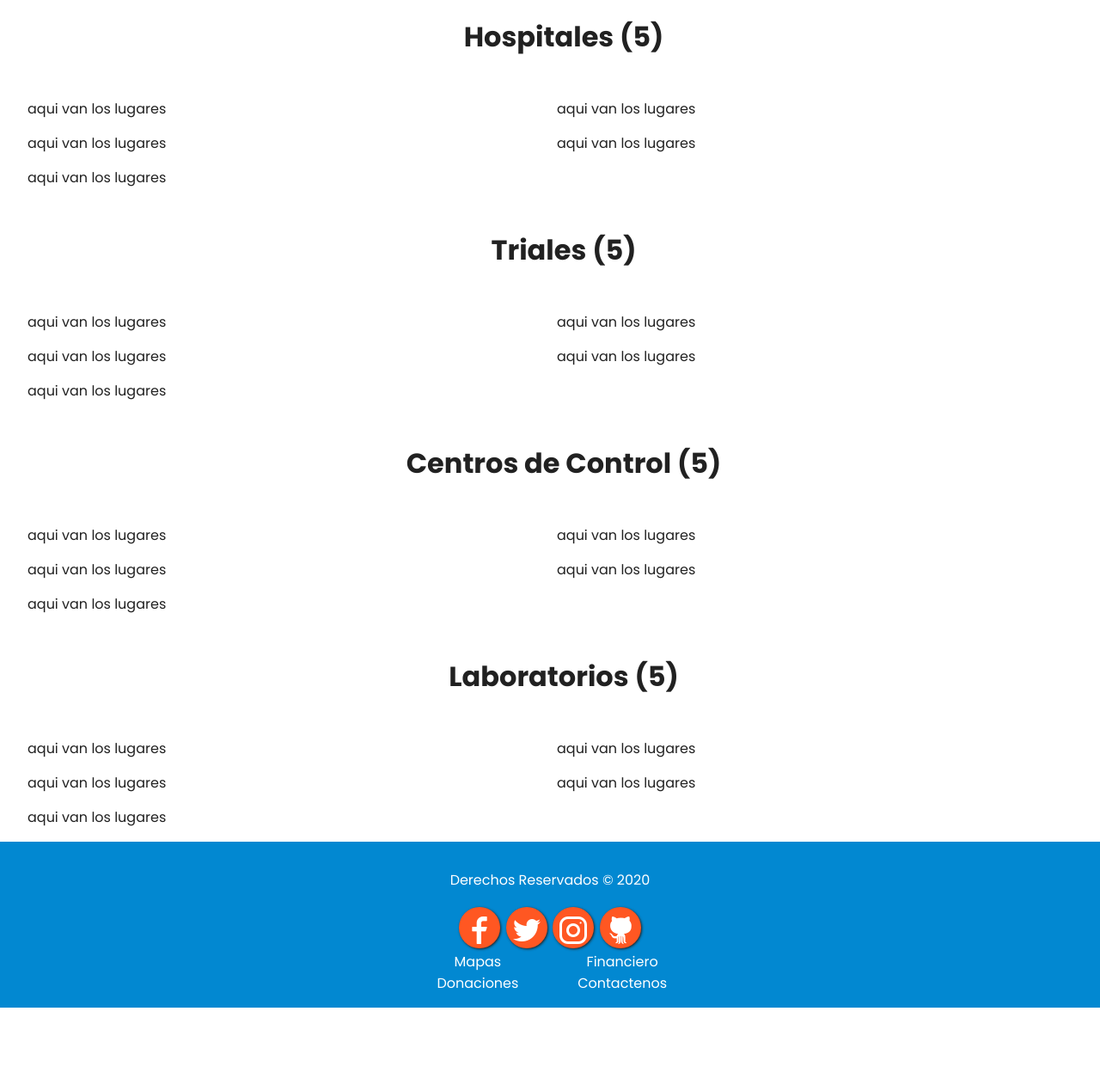
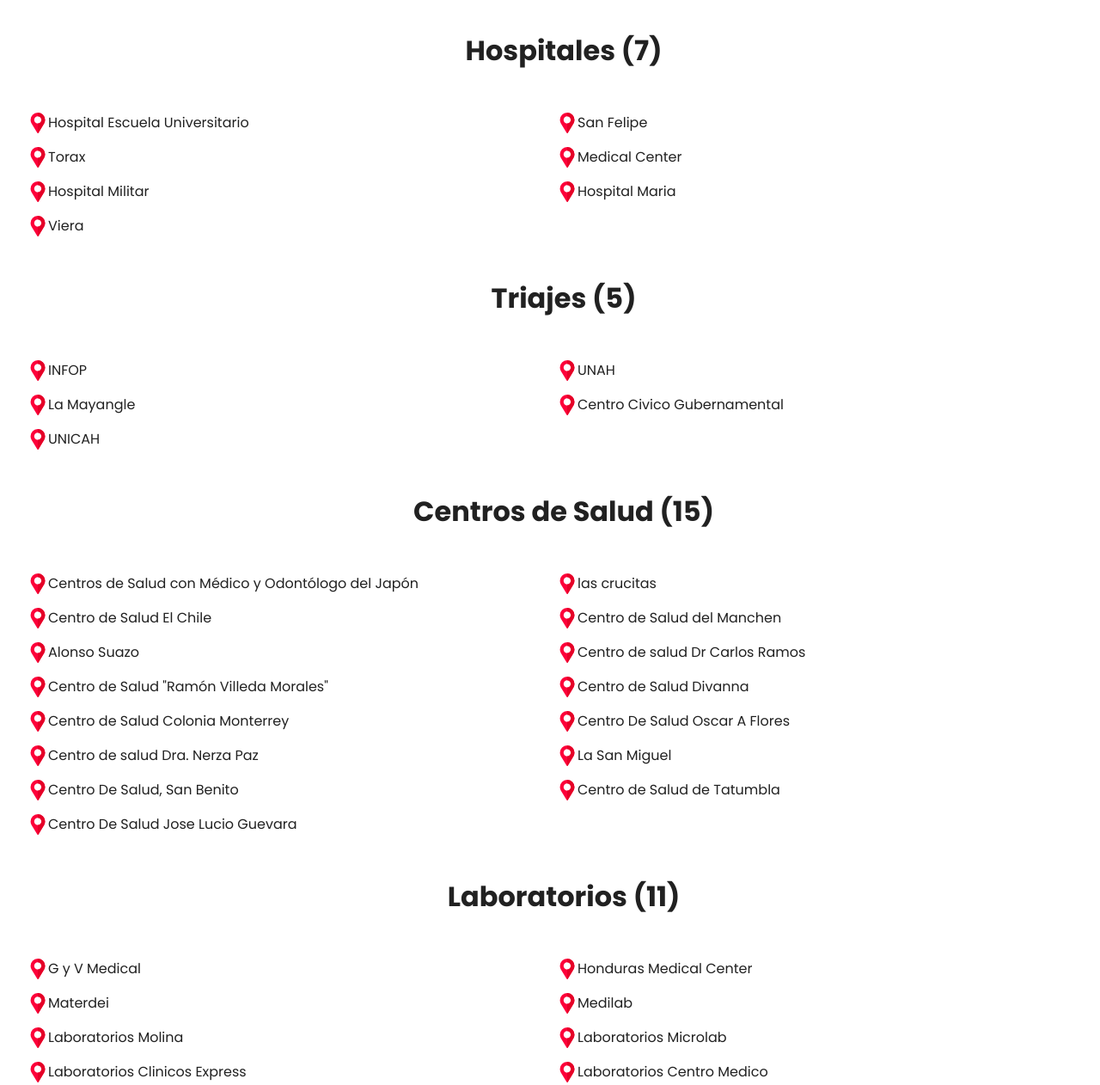
Before and after one commit to moyportillo/Proyecto-Covid-19, a plain HTML site: page index.html in a window 1280 px wide. Shown: the part 3269-4531 px from the top of the page at 86% size. Before the commit the page ends 4441 px from the top, so only its background shows below. Drawn offline with Linux system fonts and the light colour scheme.

Commit message:
vers. 1.6 seccion Contactos grafico finalizado

```diff
--- a/css/style.css
+++ b/css/style.css
@@ -240,7 +240,9 @@ img{
 }
 
 .contact{
-    background-color: #B3E5FC;
+    background-image: url("../imgs/barra.jpg");
+    background-position-x: 40%;
+    color: #333333;
     margin: 0px;
     height: 272px;
 }
@@ -255,6 +257,11 @@ img{
     transform: translateY(50%);
 }
 
+.Ubicaciones{
+    margin: 0px;
+    padding-top: 1em;
+    padding-bottom: 4em;
+}
 .block-info{
     display: block;
     margin: 0px;
--- a/index.html
+++ b/index.html
@@ -63,45 +63,63 @@
             <h2 class="centrar">Contactos</h2>
             <p class="centrar">Numeros de telefono, Direcciones, Sitios Web y Redes Sociales</p>
         </section>
-        <section>
+        <section class="Ubicaciones">
             <section>
-            <h3 class="block-info">Hospitales <span>(5)</span></h3>
+            <h3 class="block-info">Hospitales <span>(7)</span></h3>
             <ul class="row">
-                <li class="col-sm-6">aqui van los lugares</li>
-                    <li class="col-sm-6">aqui van los lugares</li>
-                    <li class="col-sm-6">aqui van los lugares</li>
-                    <li class="col-sm-6">aqui van los lugares</li>
-                    <li class="col-sm-6">aqui van los lugares</li>
+                <li class="col-sm-6"><img src="imgs/alfiler.png">Hospital Escuela Universitario</li>
+                    <li class="col-sm-6"><img src="imgs/alfiler.png">San Felipe</li>
+                    <li class="col-sm-6"><img src="imgs/alfiler.png">Torax</li>
+                    <li class="col-sm-6"><img src="imgs/alfiler.png">Medical Center</li>
+                    <li class="col-sm-6"><img src="imgs/alfiler.png">Hospital Militar</li>
+                    <li class="col-sm-6"><img src="imgs/alfiler.png">Hospital Maria</li>
+                    <li class="col-sm-6"><img src="imgs/alfiler.png">Viera</li>
             </ul>
             </section>
             <section>
-                <h3 class="block-info">Triales <span>(5)</span></h3>
+                <h3 class="block-info">Triajes <span>(5)</span></h3>
                 <ul class="row" class="row">
-                    <li class="col-sm-6">aqui van los lugares</li>
-                    <li class="col-sm-6" >aqui van los lugares</li>
-                    <li class="col-sm-6">aqui van los lugares</li>
-                    <li class="col-sm-6">aqui van los lugares</li>
-                    <li class="col-sm-6">aqui van los lugares</li>
+                    <li class="col-sm-6"><img src="imgs/alfiler.png">INFOP</li>
+                    <li class="col-sm-6"><img src="imgs/alfiler.png">UNAH</li>
+                    <li class="col-sm-6"><img src="imgs/alfiler.png">La Mayangle</li>
+                    <li class="col-sm-6"><img src="imgs/alfiler.png">Centro Civico Gubernamental</li>
+                    <li class="col-sm-6"><img src="imgs/alfiler.png">UNICAH</li>
                 </ul>
                 </section>
                 <section>
-                    <h3 class="block-info">Centros de Control <span>(5)</span></h3>
+                    <h3 class="block-info">Centros de Salud <span>(15)</span></h3>
                     <ul class="row">
-                        <li class="col-sm-6">aqui van los lugares</li>
-                        <li class="col-sm-6">aqui van los lugares</li>
-                        <li class="col-sm-6">aqui van los lugares</li>
-                        <li class="col-sm-6">aqui van los lugares</li>
-                        <li class="col-sm-6">aqui van los lugares</li>
+                        <li class="col-sm-6"><img src="imgs/alfiler.png">Centros de Salud con Médico y Odontólogo del Japón</li>
+                        <li class="col-sm-6"><img src="imgs/alfiler.png">las crucitas</li>
+                        <li class="col-sm-6"><img src="imgs/alfiler.png">Centro de Salud El Chile</li>
+                        <li class="col-sm-6"><img src="imgs/alfiler.png">Centro de Salud del Manchen</li>
+                        <li class="col-sm-6"><img src="imgs/alfiler.png">Alonso Suazo</li>
+                        <li class="col-sm-6"><img src="imgs/alfiler.png">Centro de salud Dr Carlos Ramos</li>
+                        <li class="col-sm-6"><img src="imgs/alfiler.png">Centro de Salud "Ramón Villeda Morales"</li>
+                        <li class="col-sm-6"><img src="imgs/alfiler.png">Centro de Salud Divanna</li>
+                        <li class="col-sm-6"><img src="imgs/alfiler.png">Centro de Salud Colonia Monterrey</li>
+                        <li class="col-sm-6"><img src="imgs/alfiler.png">Centro De Salud Oscar A Flores</li>
+                        <li class="col-sm-6"><img src="imgs/alfiler.png">Centro de salud Dra. Nerza Paz</li>
+                        <li class="col-sm-6"><img src="imgs/alfiler.png">La San Miguel</li>
+                        <li class="col-sm-6"><img src="imgs/alfiler.png">Centro De Salud, San Benito</li>
+                        <li class="col-sm-6"><img src="imgs/alfiler.png">Centro de Salud de Tatumbla</li>
+                        <li class="col-sm-6"><img src="imgs/alfiler.png">Centro De Salud Jose Lucio Guevara</li>
                     </ul>
                     </section>
                     <section>
-                        <h3 class="block-info">Laboratorios <span>(5)</span></h3>
+                        <h3 class="block-info">Laboratorios <span>(11)</span></h3>
                         <ul class="row">
-                            <li class="col-sm-6">aqui van los lugares</li>
-                            <li class="col-sm-6">aqui van los lugares</li>
-                            <li class="col-sm-6">aqui van los lugares</li>
-                            <li class="col-sm-6">aqui van los lugares</li>
-                            <li class="col-sm-6">aqui van los lugares</li>
+                            <li class="col-sm-6"><img src="imgs/alfiler.png">G y V Medical</li>
+                            <li class="col-sm-6"><img src="imgs/alfiler.png">Honduras Medical Center</li>
+                            <li class="col-sm-6"><img src="imgs/alfiler.png">Materdei</li>
+                            <li class="col-sm-6"><img src="imgs/alfiler.png">Medilab</li>
+                            <li class="col-sm-6"><img src="imgs/alfiler.png">Laboratorios Molina</li>
+                            <li class="col-sm-6"><img src="imgs/alfiler.png">Laboratorios Microlab</li>
+                            <li class="col-sm-6"><img src="imgs/alfiler.png">Laboratorios Clinicos Express</li>
+                            <li class="col-sm-6"><img src="imgs/alfiler.png">Laboratorios Centro Medico</li>
+                            <li class="col-sm-6"><img src="imgs/alfiler.png">Laboratorios CIDE</li>
+                            <li class="col-sm-6"><img src="imgs/alfiler.png">Laboratorios Bueso Arias</li>
+                            <li class="col-sm-6"><img src="imgs/alfiler.png">Laboratorios Medicos</li>
                         </ul>
                         </section>
         </section>
```
Also changed, not shown: imgs/Hospitales.jpg (added), imgs/alfiler.png (added), imgs/barra.jpg (added).
